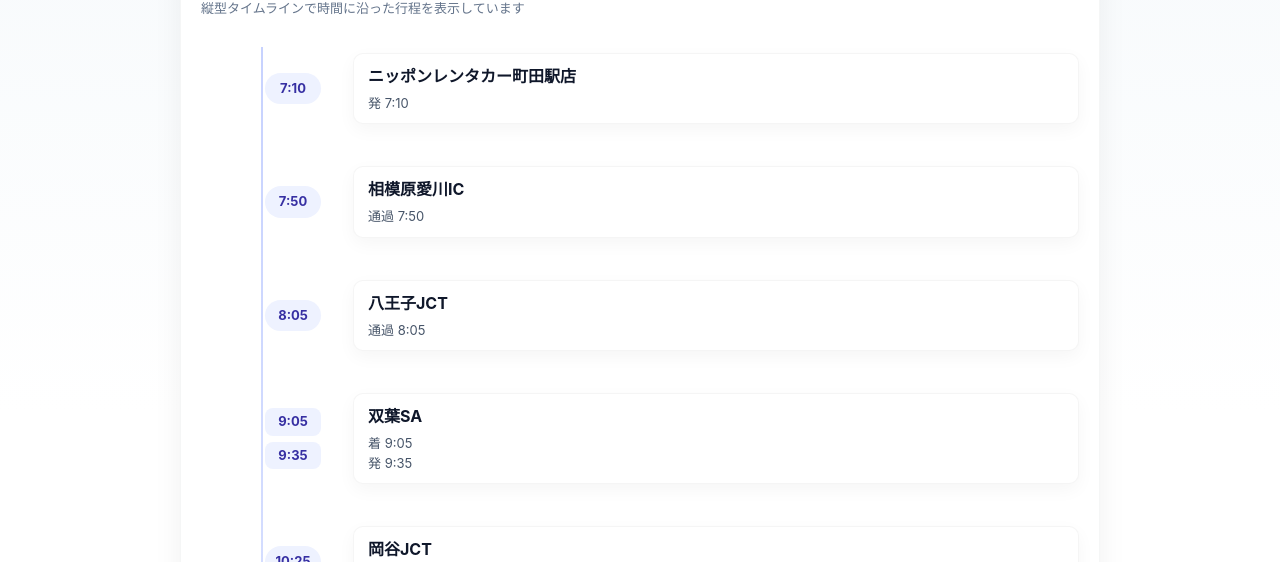
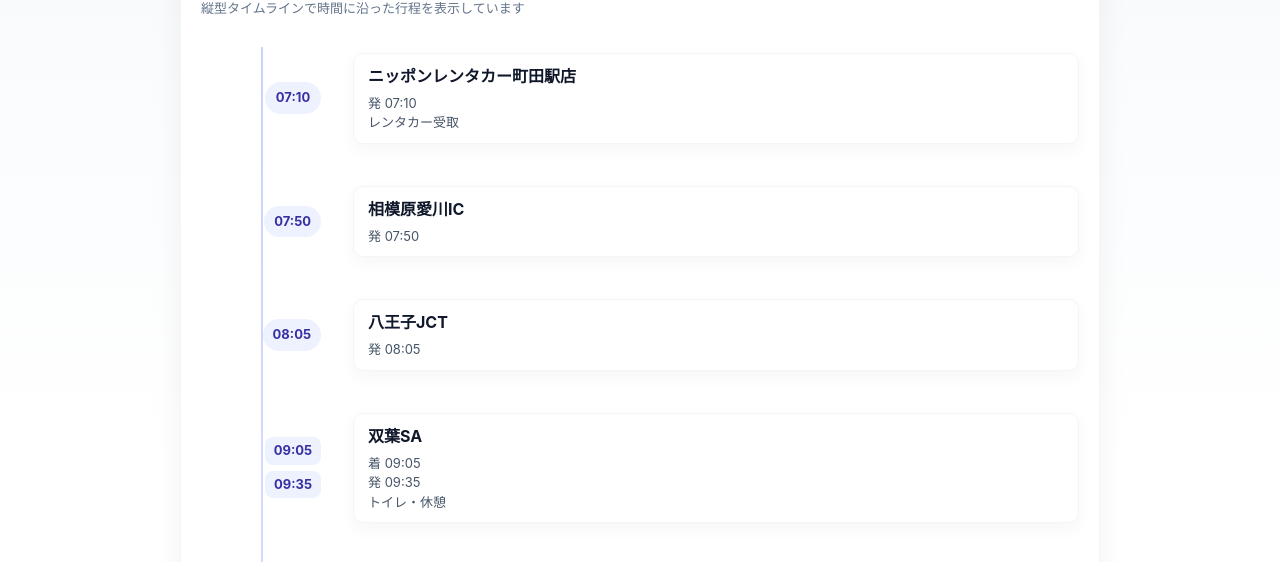
Before and after one commit to chrom9103/wadam, a Next.js app: page /shiga26/schedule in a window 1280 px wide. Shown: the part 148-710 px from the top of the page. Built offline with nearby package versions, Linux system fonts and the light colour scheme.

Commit message:
feat: 旅程アイテムをDB想定のモックデータに変更

```diff
--- a/app/shiga26/schedule/page.tsx
+++ b/app/shiga26/schedule/page.tsx
@@ -4,33 +4,52 @@
 import Footer from '../../components/Footer'
 
 export default function SchedulePage() {
-  const rows = [
-    { item: 'ニッポンレンタカー町田駅店', dep: '7:10', pass: '', arr: '', note: '' },
-    { item: '相模原愛川IC', dep: '', pass: '7:50', arr: '', note: '' },
-    { item: '八王子JCT', dep: '', pass: '8:05', arr: '', note: '' },
-    { item: '双葉SA', dep: '9:35', pass: '', arr: '9:05', note: '' },
-    { item: '岡谷JCT', dep: '', pass: '10:25', arr: '', note: '' },
-    { item: '更埴JCT', dep: '', pass: '11:15', arr: '', note: '' },
-    { item: '松代PA', dep: '12:20', pass: '', arr: '11:20', note: '' },
-    { item: '信州中野IC', dep: '', pass: '12:35', arr: '', note: '' },
-    { item: '志賀高原', dep: '', pass: '', arr: '', note: '' },
+  // データベース（ER 設計）から取得すると想定するモックデータ
+
+  const trips = [
+    { id: 'trip-1', title: '志賀高原旅行', start_date: '2026-02-14', end_date: '2026-02-15', created_by: 'user-1' },
   ]
 
-  // groupsMap: 同じアイテム名ごとに Set で時刻を集めるための Map
-  // key: アイテム名, value: { item, times: Set<時刻文字列>, note }
-  // ここで dep/pass/arr の時刻を重複無しで収集する
+  const plans = [
+    { id: 'plan-1', trip_id: 'trip-1', title: 'デフォルトプラン', is_default: true },
+  ]
+
+  // ITINERARY_ITEMS を想定したモック。schema に合わせて start_time/end_time を ISO 文字列で保持
+  const itineraryItems = [
+    { id: 'it-1', plan_id: 'plan-1', is_selected: true, category: 'transport', title: 'ニッポンレンタカー町田駅店', sort_order: 1, start_time: '2026-02-14T07:10:00', end_time: null, estimated_cost: 3000, note: 'レンタカー受取', address: '町田駅', metadata: {} },
+    { id: 'it-2', plan_id: 'plan-1', is_selected: true, category: 'pass', title: '相模原愛川IC', sort_order: 2, start_time: '2026-02-14T07:50:00', end_time: null, estimated_cost: 0, note: '', address: '', metadata: {} },
+    { id: 'it-3', plan_id: 'plan-1', is_selected: true, category: 'pass', title: '八王子JCT', sort_order: 3, start_time: '2026-02-14T08:05:00', end_time: null, estimated_cost: 0, note: '', address: '', metadata: {} },
+    { id: 'it-4', plan_id: 'plan-1', is_selected: true, category: 'spot', title: '双葉SA', sort_order: 4, start_time: '2026-02-14T09:35:00', end_time: '2026-02-14T09:05:00', estimated_cost: 800, note: 'トイレ・休憩', address: '', metadata: {} },
+    { id: 'it-5', plan_id: 'plan-1', is_selected: true, category: 'pass', title: '岡谷JCT', sort_order: 5, start_time: '2026-02-14T10:25:00', end_time: null, estimated_cost: 0, note: '', address: '', metadata: {} },
+    { id: 'it-6', plan_id: 'plan-1', is_selected: true, category: 'pass', title: '更埴JCT', sort_order: 6, start_time: '2026-02-14T11:15:00', end_time: null, estimated_cost: 0, note: '', address: '', metadata: {} },
+    { id: 'it-7', plan_id: 'plan-1', is_selected: true, category: 'spot', title: '松代PA', sort_order: 7, start_time: '2026-02-14T12:20:00', end_time: '2026-02-14T11:20:00', estimated_cost: 600, note: '昼食', address: '', metadata: {} },
+    { id: 'it-8', plan_id: 'plan-1', is_selected: true, category: 'pass', title: '信州中野IC', sort_order: 8, start_time: '2026-02-14T12:35:00', end_time: null, estimated_cost: 0, note: '', address: '', metadata: {} },
+    { id: 'it-9', plan_id: 'plan-1', is_selected: true, category: 'spot', title: '志賀高原', sort_order: 9, start_time: null, end_time: null, estimated_cost: 0, note: '到着・観光', address: '', metadata: {} },
+  ]
+
+  // groupsMap: 同じアイテム名ごとに Set で時刻を集める Map
   const groupsMap = new Map<string, { item: string; times: Set<string>; note?: string }>()
-  rows.forEach((r) => {
-    const key = r.item
-    if (!groupsMap.has(key)) groupsMap.set(key, { item: r.item, times: new Set<string>(), note: r.note })
+  const fmtTime = (iso: string | null) => {
+    if (!iso) return null
+    try {
+      const d = new Date(iso)
+      const hh = String(d.getHours()).padStart(2, '0')
+      const mm = String(d.getMinutes()).padStart(2, '0')
+      return `${hh}:${mm}`
+    } catch {
+      return null
+    }
+  }
+
+  itineraryItems.forEach((it) => {
+    const key = it.title
+    if (!groupsMap.has(key)) groupsMap.set(key, { item: key, times: new Set<string>(), note: it.note })
     const g = groupsMap.get(key)!
-    if (r.dep) g.times.add(r.dep)
-    if (r.pass) g.times.add(r.pass)
-    if (r.arr) g.times.add(r.arr)
+    const s = fmtTime(it.start_time)
+    const e = fmtTime(it.end_time)
+    if (s) g.times.add(s)
+    if (e) g.times.add(e)
   })
-
-  // groups: groupsMap の内容を配列に変換（times はソート済みの配列に変換）
-  const groups = Array.from(groupsMap.values()).map((g) => ({ item: g.item, times: Array.from(g.times).sort(), note: g.note }))
 
   // toMinutes: "HH:MM" 形式の文字列を分単位の数値に変換
   function toMinutes(t: string) {
@@ -44,11 +63,13 @@
     const g = groupsMap.get(key)!
     const timesSet = g.times
     const labeled: { time: string; label: string }[] = []
-    rows.forEach((r) => {
-      if (r.item !== key) return
-      if (r.dep && timesSet.has(r.dep)) labeled.push({ time: r.dep, label: '発' })
-      if (r.pass && timesSet.has(r.pass)) labeled.push({ time: r.pass, label: '通過' })
-      if (r.arr && timesSet.has(r.arr)) labeled.push({ time: r.arr, label: '着' })
+    // itineraryItems を走査してラベル（発/着）を復元
+    itineraryItems.forEach((it) => {
+      if (it.title !== key) return
+      const s = fmtTime(it.start_time)
+      const e = fmtTime(it.end_time)
+      if (s && timesSet.has(s)) labeled.push({ time: s, label: '発' })
+      if (e && timesSet.has(e)) labeled.push({ time: e, label: '着' })
     })
     // remove duplicates (同一ラベルと時刻の重複を排除)
     const uniq = Array.from(new Map(labeled.map((t) => [t.label + '|' + t.time, t])).values())
@@ -61,12 +82,6 @@
   groupsWithLabels.sort((a, b) => {
     const aMin = a.times.length ? Math.min(...a.times.map((t) => toMinutes(t.time))) : Number.MAX_SAFE_INTEGER
     const bMin = b.times.length ? Math.min(...b.times.map((t) => toMinutes(t.time))) : Number.MAX_SAFE_INTEGER
-    return aMin - bMin
-  })
-
-  groups.sort((a, b) => {
-    const aMin = a.times.length ? Math.min(...a.times.map(toMinutes)) : Number.MAX_SAFE_INTEGER
-    const bMin = b.times.length ? Math.min(...b.times.map(toMinutes)) : Number.MAX_SAFE_INTEGER
     return aMin - bMin
   })
 
```
